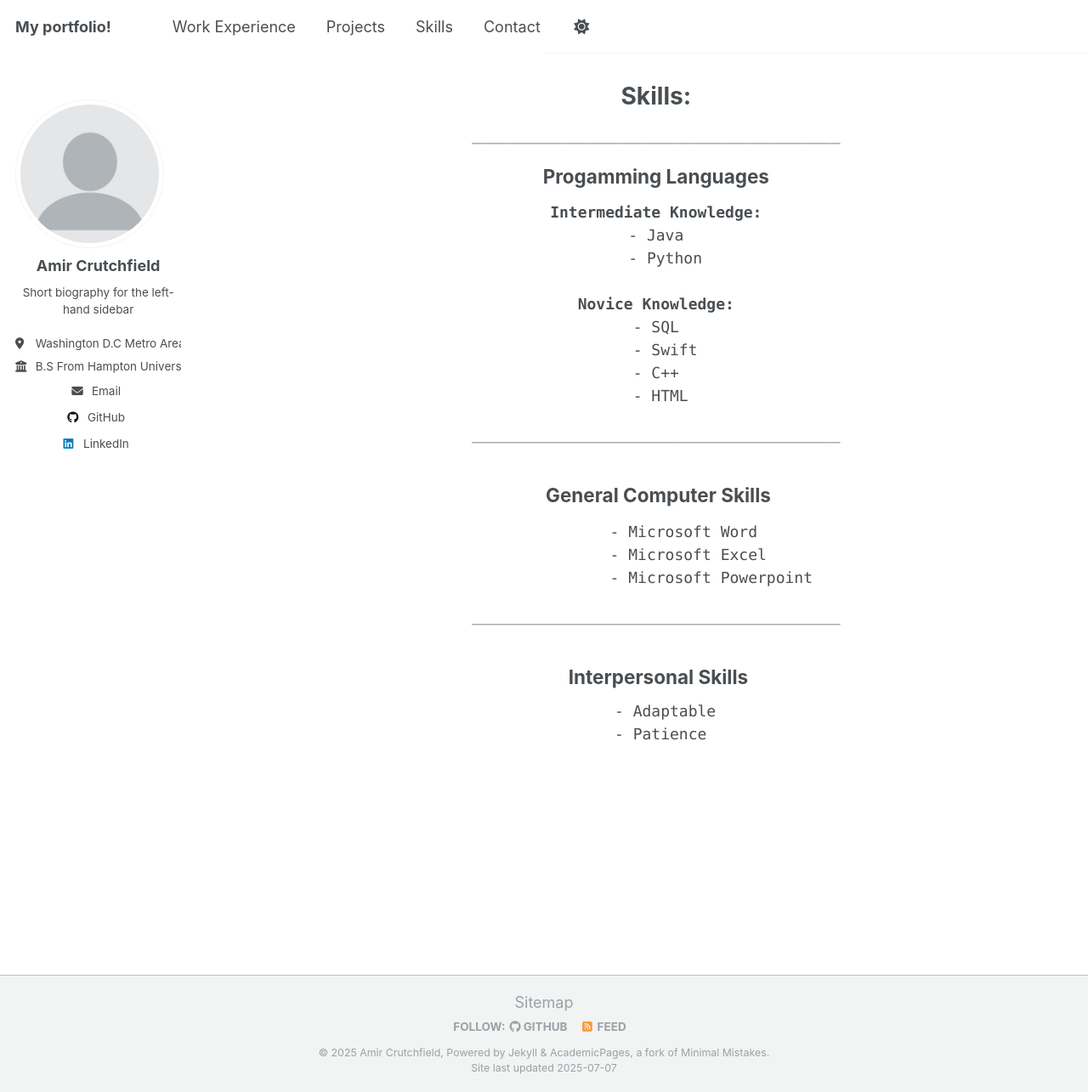
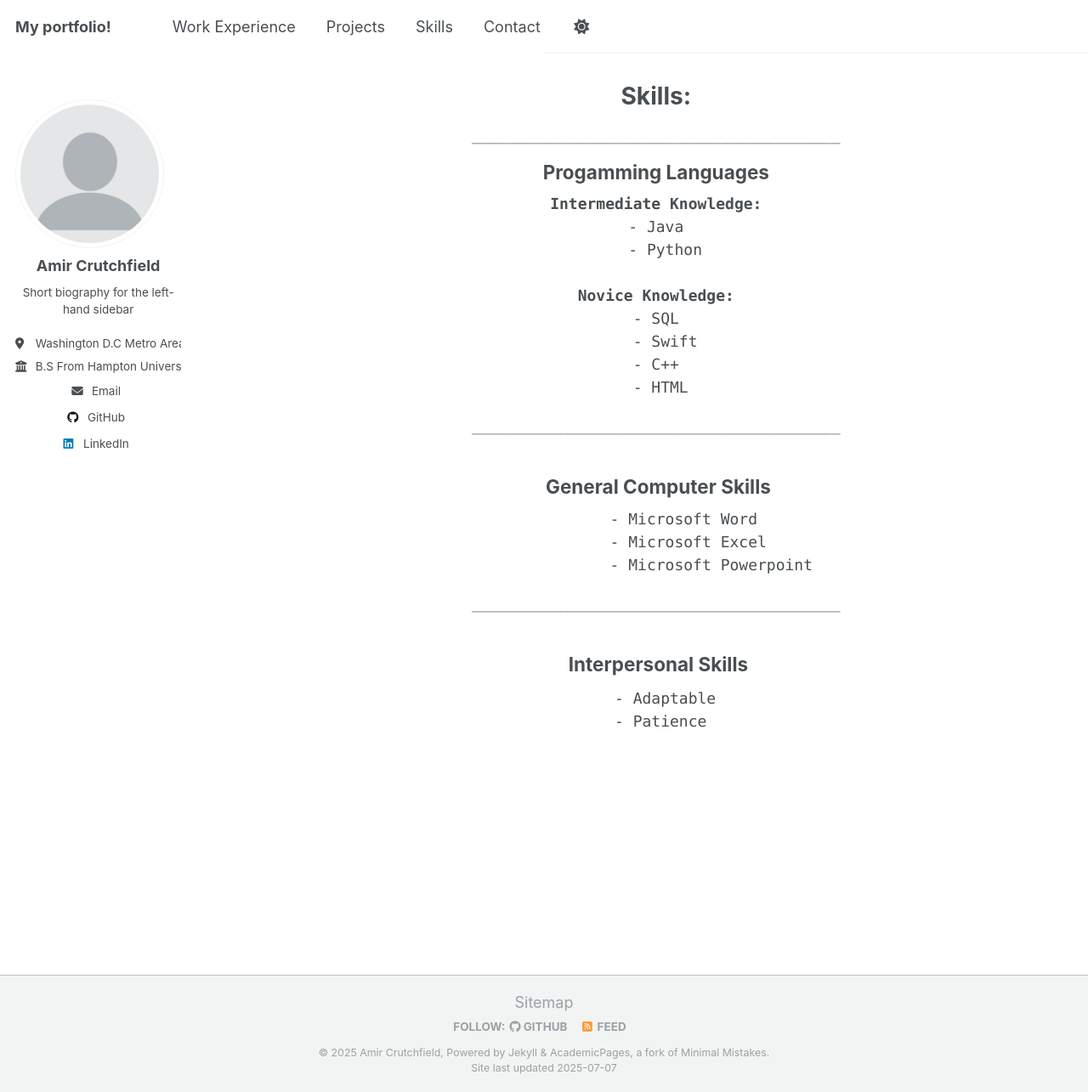
Before and after one commit to amirc42/amircportfolio, a Jekyll site: the page built from _pages/skills.html, in a window 1280 px wide and 1285 px high. Shown: the whole window at 85% size. Built offline with Jekyll 4.4.1, drawn with Linux system fonts in a browser that asks for light colours; a script that is not in the unit is left out.

Commit message:
Update skills.html

```diff
--- a/_pages/skills.html
+++ b/_pages/skills.html
@@ -11,9 +11,9 @@ pre {text-align: center;}
 div {text-align: center;}
 </style>
 <pre> ________________________________________
-<div style ="margin:-50px 39.1px 0;">
+<div style ="margin:-55px 39.1px 0;">
 <h2>Progamming Languages </h2>
-<div style ="margin:-50px 39.1px 0;">
+<div style ="margin:-55px 39.1px 0;">
 <b>Intermediate Knowledge:</b>
 - Java
   - Python
@@ -25,7 +25,7 @@ div {text-align: center;}
    - HTML  </pre>
 <pre> ________________________________________
 <h2> General Computer Skills </h2>
-<div style ="margin:-50px 39.1px 0;">
+<div style ="margin:-55px 39.1px 0;">
       - Microsoft Word
         - Microsoft Excel
              - Microsoft Powerpoint </pre>
```
